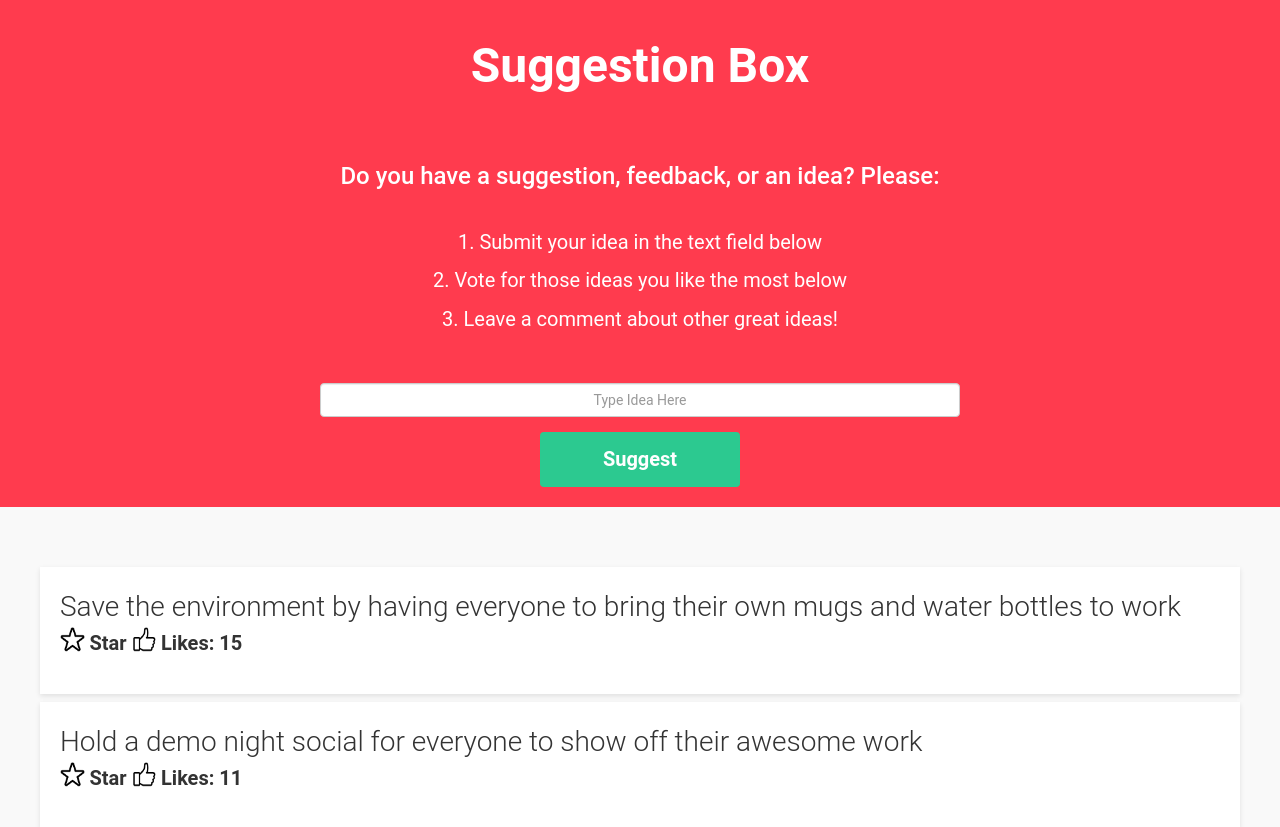
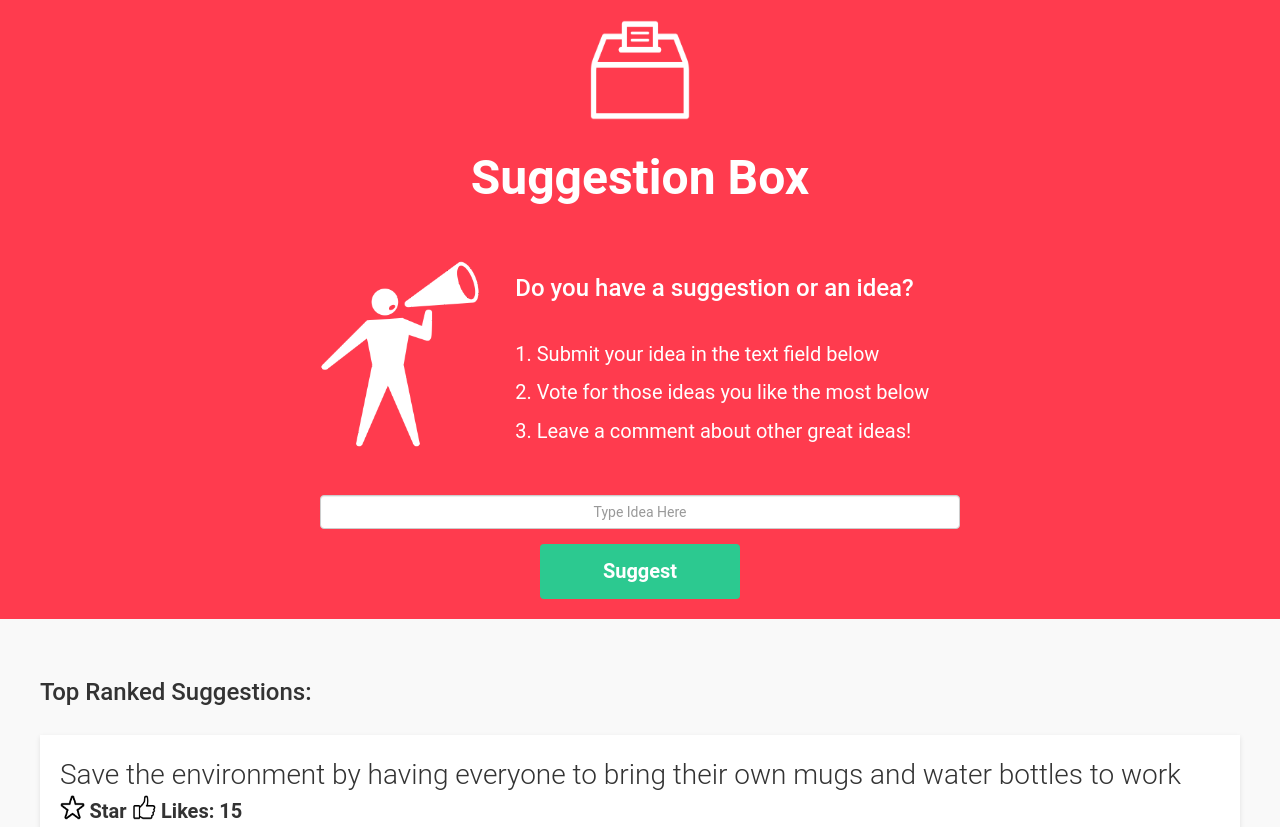
Before and after one commit to Jaellen/Suggestion-Box, a website: page index.html in a window 1280 px wide. Shown: the top 827 px of the page. Drawn offline with Linux system fonts and the light colour scheme.

Commit message:
Add main page icons

```diff
--- a/css/main.css
+++ b/css/main.css
@@ -18,6 +18,25 @@ h1 {
 
 h2 {
     text-align: center;
+}
+
+.box-icon {
+  width: 100px;
+  height: 100px;
+}
+
+.loudspeaker-icon {
+  display: inline;
+  width: auto;
+  height: 200px;
+  background-color: #ff3b4e;
+  float: left;
+  padding-left: 285px;
+}
+
+.steps {
+  display: inline;
+  text-align: left;
 }
 
 .navlink {
@@ -185,3 +204,83 @@ img {
     text-decoration: none;
     color: #FFFFFF;
 }
+
+/* - LOUDSPEAKER ICON FLIP EFFECT -------------------------------------------*/
+
+/*
+.loudspeaker {
+    position:relative;
+    width:300px;
+    height:200px;
+    overflow:hidden;
+    float:left;
+    margin-right:20px
+}
+.loudspeaker figure {
+    margin:0;
+    padding:0;
+    position:relative;
+    cursor:pointer;
+    margin-left:-50px
+}
+.loudspeaker figure img {
+    display:block;
+    position:relative;
+    z-index:10;
+    margin:-15px 0
+}
+.loudspeaker figure figcaption {
+    display:block;
+    position:absolute;
+    z-index:5;
+    -webkit-box-sizing:border-box;
+    -moz-box-sizing:border-box;
+    box-sizing:border-box
+}
+.loudspeaker figure h2 {
+    font-family:'Lato';
+    color:#fff;
+    font-size:20px;
+    text-align:left
+}
+.loudspeaker figure p {
+    display:block;
+    font-family:'Lato';
+    font-size:12px;
+    line-height:18px;
+    margin:0;
+    color:#fff;
+    text-align:left
+}
+.loudspeaker figure figcaption {
+    top:0;
+    left:0;
+    width:100%;
+    height:100%;
+    padding:29px 44px;
+    background-color:rgba(26,76,110,0.5);
+    text-align:center;
+    backface-visibility:hidden;
+    -webkit-transform:rotateY(-180deg);
+    -moz-transform:rotateY(-180deg);
+    transform:rotateY(-180deg);
+    -webkit-transition:all .5s;
+    -moz-transition:all .5s;
+    transition:all .5s
+}
+.loudspeaker figure img {
+    backface-visibility:hidden;
+    -webkit-transition:all .5s;
+    -moz-transition:all .5s;
+    transition:all .5s
+}
+.loudspeaker figure:hover img,figure.hover img {
+    -webkit-transform:rotateY(180deg);
+    -moz-transform:rotateY(180deg);
+    transform:rotateY(180deg)
+}
+.loudspeaker figure:hover figcaption,figure.hover figcaption {
+    -webkit-transform:rotateY(0);
+    -moz-transform:rotateY(0);
+    transform:rotateY(0)
+} */
--- a/index.html
+++ b/index.html
@@ -1,5 +1,6 @@
 <!DOCTYPE html>
 <html>
+<!-- Head -------------------------------------------------------------------->
   <head>
       <title>SuggestionBox</title>
       <link href="css/bootstrap.css" rel="stylesheet">
@@ -8,8 +9,13 @@
       <script type="text/javascript" src="js/vendor/angular-route.js"></script>
       <meta charset="UTF-8">
   </head>
+
+<!-- Body -------------------------------------------------------------------->
     <body ng-app="SuggestionBox" ng-controller="HomeController">
-      <div class ="header"><h1> Suggestion Box </h1></div>
+        <div class ="header">
+            <img src="img/box.png" class="box-icon">
+            <h1> Suggestion Box </h1>
+        </div>
 
       <div ng-view></div>
 
--- a/info.txt
+++ b/info.txt
@@ -8,6 +8,8 @@ Description: A simple user feedback suggestion box web page app
 
 --------------------------------- CREDIT ----------------------------------
 
+Suggestion Box created by Ryan Speziale from the Noun Project
+Loudspeaker Figure created by Olivier Guin from the Noun Project
 Star icon by Vicons Design from the Noun Project
 Like icon by Bluetip Design from the Noun Project
 
--- a/views/home.html
+++ b/views/home.html
@@ -1,13 +1,33 @@
 <!-- HOME VIEW -->
 
 <!-- Header ------------------------------------------------------------------>
+<!-- loudspeaker-icon Flip Effect -->
+<!--      <ul class="loudspeaker">
+          <li>
+              <figure>
+                  <img src="img/loudspeaker.png" alt=""/>
+                  <figcaption>
+                      <h3>Do you have a suggestion, feedback, or an idea? Please: </h3>
+                      <p>1. Submit your idea in the text field below </p>
+                      <p> 2. Vote for those ideas you like the most below </p>
+                      <p> 3. Leave a comment about other great ideas! </p>
+                  </figcaption>
+              </figure>
+          </li>
+      </ul>
+-->
+<div class="header">
+  <img src="img/loudspeaker.png" class="loudspeaker-icon">
+    <div class="steps">
+      <h3> Do you have a suggestion or an idea? </h3> <br>
+      <p> 1. Submit your idea in the text field below  </p>
+      <p> 2. Vote for those ideas you like the most below </p>
+      <p> 3. Leave a comment about other great ideas! </p>
+    </div>
+</div>
+
 <form class="header" ng-submit="addSuggestion()">
-    <h3> Do you have a suggestion, feedback, or an idea? Please: </h3> <br>
-    <p> 1. Submit your idea in the text field below  </p>
-    <p> 2. Vote for those ideas you like the most below </p>
-    <p> 3. Leave a comment about other great ideas! </p>
-
-    <div class="form-group" style="margin-top: 50px">
+    <div class="form-group">
       <input type="text" class="form-control" placeholder="Type Idea Here" ng-model="title"/>
     </div>
     <button type="submit" class="main-button">Suggest</button>
@@ -16,6 +36,7 @@
 <!-- Main -------------------------------------------------------------------->
 <br>
 <div class="main">
+<h3>Top Ranked Suggestions:</h3> <br>
   <div class="suggestion-box" href="#/comments/{{$index}}" ng-repeat="b in a | orderBy : 'upvotes' : true ">
       <a href="#/comments/{{$index}}" class="title"> {{ b.title }} </a>
         <p>
@@ -30,11 +51,12 @@
   </div>
 </div>
 
-<!--     <script>
-      var button = document.getElementById('button')
-      function toggleStar() {
+<!--
 
-      }
-    </script>
+<h3> Do you have a suggestion, feedback, or an idea? Please: </h3> <br>
+<p> 1. Submit your idea in the text field below  </p>
+<p> 2. Vote for those ideas you like the most below </p>
+<p> 3. Leave a comment about other great ideas! </p>
+
 
   -->
```
Also changed, not shown: views/comments.html (+1 -2 lines), img/box.png (added), img/loudspeaker.png (added).
